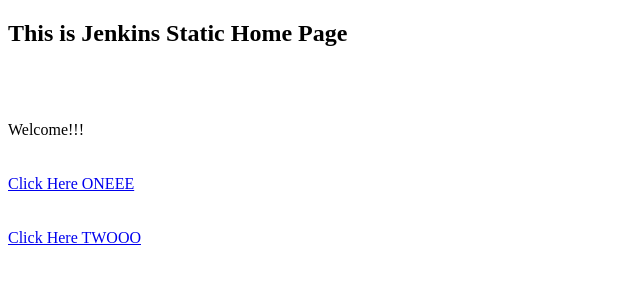
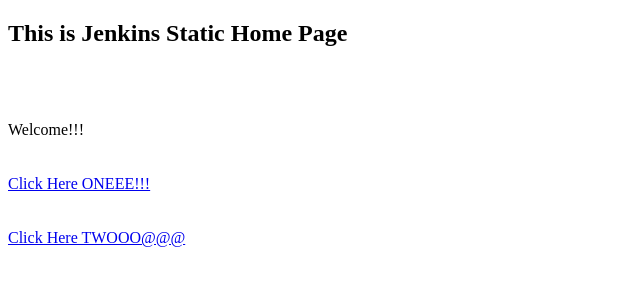
Before and after one commit to ArjunMalikP/jenkinsstatic, a plain HTML site: page index.html in a window 1280 px wide. Shown: the full height of the page, 0-640 px from the left. Drawn offline with Linux system fonts and the light colour scheme.

Commit message:
Update index.html

```diff
--- a/index.html
+++ b/index.html
@@ -13,8 +13,8 @@
   </br></br></br>
   Welcome!!!
   </br></br></br>
-	  <a href="./one/one.html"> Click Here ONEEE </a>
+	  <a href="./one/one.html"> Click Here ONEEE!!! </a>
   </br></br></br>
-  	  <a href="./two/two.html"> Click Here TWOOO </a>
+  	  <a href="./two/two.html"> Click Here TWOOO@@@ </a>
  </body>
 </html>
```
